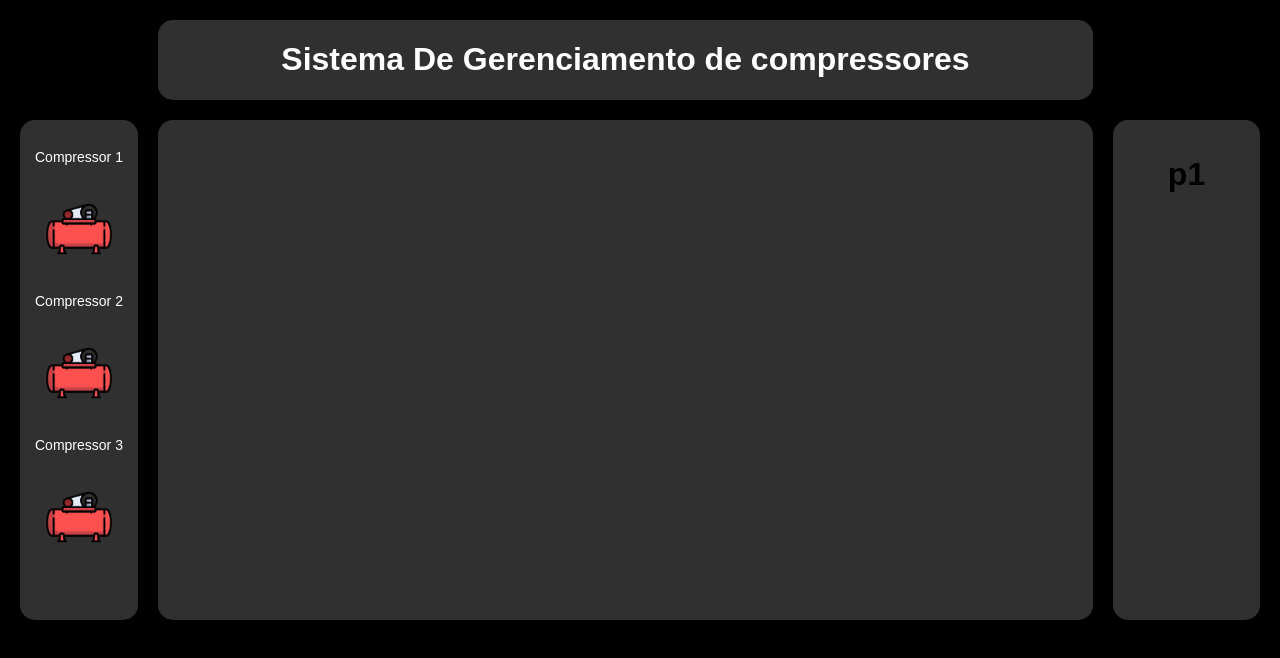
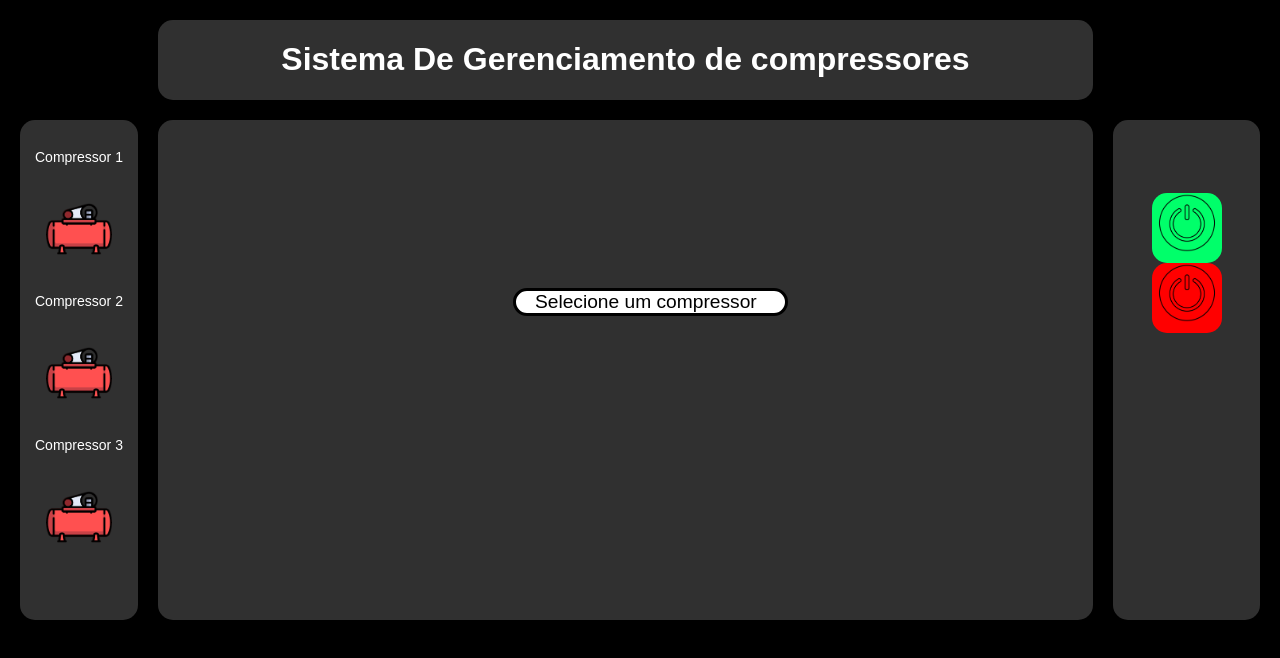
Before and after one commit to VictorLemosbar/Projeto-Integrador---2-Semestre-2025, a React (Create React App) app: page / in a window 1280 px wide. Shown: the top 658 px of the page. Built offline with nearby package versions, Linux system fonts and the light colour scheme; no server answers.

Commit message:
css melhorado

```diff
--- a/src/App.js
+++ b/src/App.js
@@ -130,40 +130,20 @@ function MyApp() {
       </div>
 
       <div id="menuDireito">
-        <div id="compressorAtivo">
-          <h1>p1</h1>
-        </div>
-        <div>
-          {compOneVisible && (
-            <div id="flagComp1" className="flagComp1">
-              <div id="titulStatus">Compressor 1</div>
-              <img src="src/Images/erasebg-transformed (4).png" />
-            </div>
-          )}
-
-          {compTwoVisible && (
-            <div id="flagComp2" className="flagComp2">
-              <div id="titulStatus">Compressor 2</div>
-              <div id="imagemStatus"></div>
-            </div>
-          )}
-
-          {compThreeVisible && (
-            <div id="flagComp3" className="flagComp3">
-              <div id="titulStatus">Compressor 3</div>
-              <img src="src/Images/erasebg-transformed (4).png" />
-            </div>
-          )}
-        </div>
-
+        <div id="botoesEstado">
+          <div id="ligar"></div>
+          <div id="desligar"></div>
+          </div>
       </div>
 
       <div id="userView">
+        {compOneVisible === false ?
+        <div id="mensagem">Selecione um compressor</div>:
         <div id="clickView">
           {mostrarComp1()}
           {mostrarComp2()}
           {mostrarComp3()}
-        </div>
+        </div>}
       </div>
 
 
--- a/src/Styles/CompStyle.css
+++ b/src/Styles/CompStyle.css
@@ -1,21 +1,3 @@
-/* Flags dos Compressores */
-.flagComp1 {
-    grid-row: 2;
-    grid-column: 2;
-    animation: fadeInAnim 0.4s ease forwards;
-}
-
-.flagComp2 {
-    grid-row: 2;
-    grid-column: 2;
-    animation: fadeInAnim 0.4s ease forwards;
-}
-
-.flagComp3 {
-    grid-row: 2;
-    grid-column: 2;
-    animation: fadeInAnim 0.5s ease forwards;
-}
 
 @keyframes fadeInAnim {
     0% {
--- a/src/Styles/PageStyle.css
+++ b/src/Styles/PageStyle.css
@@ -54,7 +54,50 @@ body {
     gap: 15px;
     grid-column: 3;
     grid-row: 2;
+
 }
+
+#botoesEstado {
+    margin-top: 50%;
+}
+
+#desligar {
+    grid-row: 2;
+    grid-column: 2;
+    animation: fadeInAnim 0.4s ease forwards;
+    background-image: url('../Images/noun-power-4104705.png');
+     width: 70px;
+    height: 70px;
+     background-color: aqua;
+  background-size: contain;
+    background-repeat: no-repeat;
+    border-radius: 15px;
+    background-color: transparent;
+    border-color: transparent;
+    transition: 0.3s ease;
+    background-color: rgb(255, 0, 0);
+
+}
+
+#ligar {
+    grid-row: 2;
+    grid-column: 2;
+    animation: fadeInAnim 0.4s ease forwards;
+    width: 70px;
+    height: 70px;
+    background-color: aqua;
+    background-image: url('../Images/noun-power-4104705.png');
+    background-size: contain;
+    background-repeat: no-repeat;
+    border-radius: 15px;
+    background-color: transparent;
+    border-color: transparent;
+    transition: 0.3s ease;
+    background-color: rgb(0, 255, 106);
+
+}
+
+
 
 #userView {
     background-color: #303030;
@@ -64,6 +107,24 @@ body {
     min-height: 500px;
     max-height: 600px;
     overflow-y: auto;
+}
+
+#mensagem {
+
+    max-width: 250px;
+    align-items: center;
+    padding-left: 2%;
+    background-color: white;
+    margin-left: 38%;
+    margin-top: 18%;
+    color: rgb(0, 0, 0);
+    font-size: larger;
+    border-radius: 15px;
+    border-color: black;
+    border-style:solid;
+    animation: fadeInAnim 0.4s ease forwards;
+
+
 }
 
 #mensagemErro {
--- a/src/Styles/style.css
+++ b/src/Styles/style.css
@@ -1,3 +1,6 @@
+/* Centraliza Estilizações */
+
+
 @import "./PageStyle.css";
 @import "./CompStyle.css";
 @import "./DataStyle.css";
```
Also changed, not shown: src/Images/noun-power-4104705.png (added).
